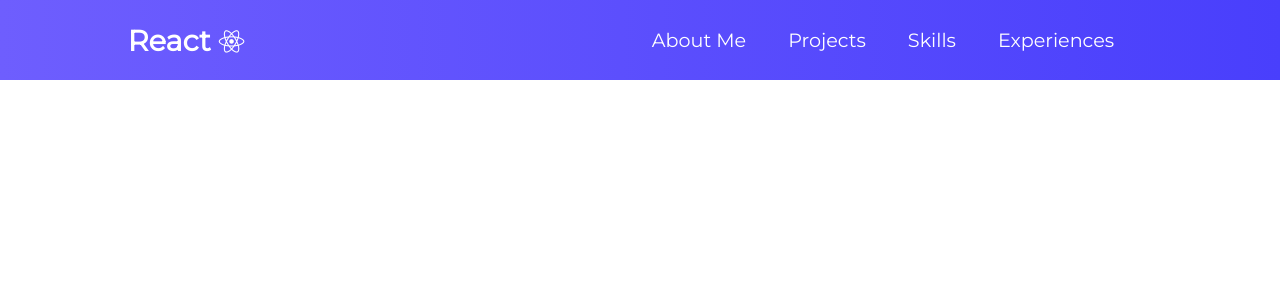
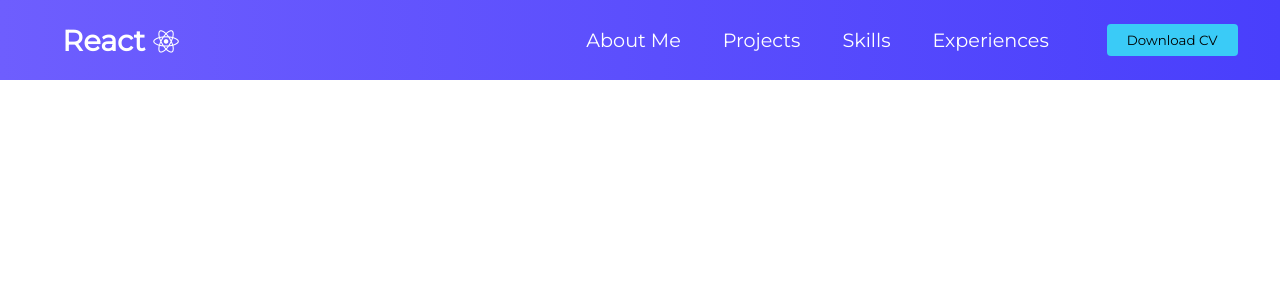
Before and after one commit to Stephan543/portfolio, a React (Create React App) app: page / in a window 1280 px wide. Shown: the top 300 px of the page. Built offline with nearby package versions, Linux system fonts and the light colour scheme.

Commit message:
Adding in cv download  button to navbar

```diff
--- a/src/components/Navbar/Navbar.js
+++ b/src/components/Navbar/Navbar.js
@@ -1,5 +1,6 @@
 import React, { Component } from 'react';
 import { MenuItems } from './MenuItems';
+import { Button } from '../Button'
 import './Navbar.css'
 
 class Navbar extends Component {
@@ -28,6 +29,7 @@ class Navbar extends Component {
                         )
                     })}
                 </ul>
+                <Button>Download CV</Button>
             </nav>
         )
     }
```
